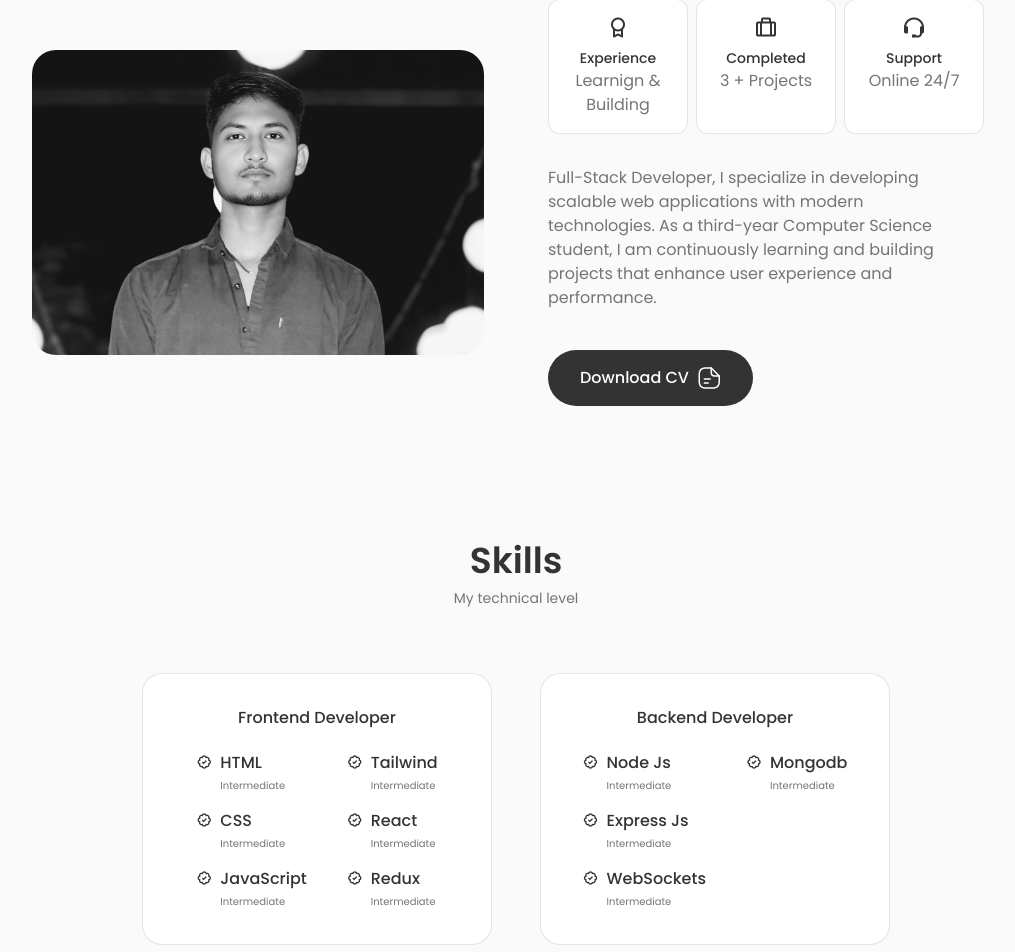
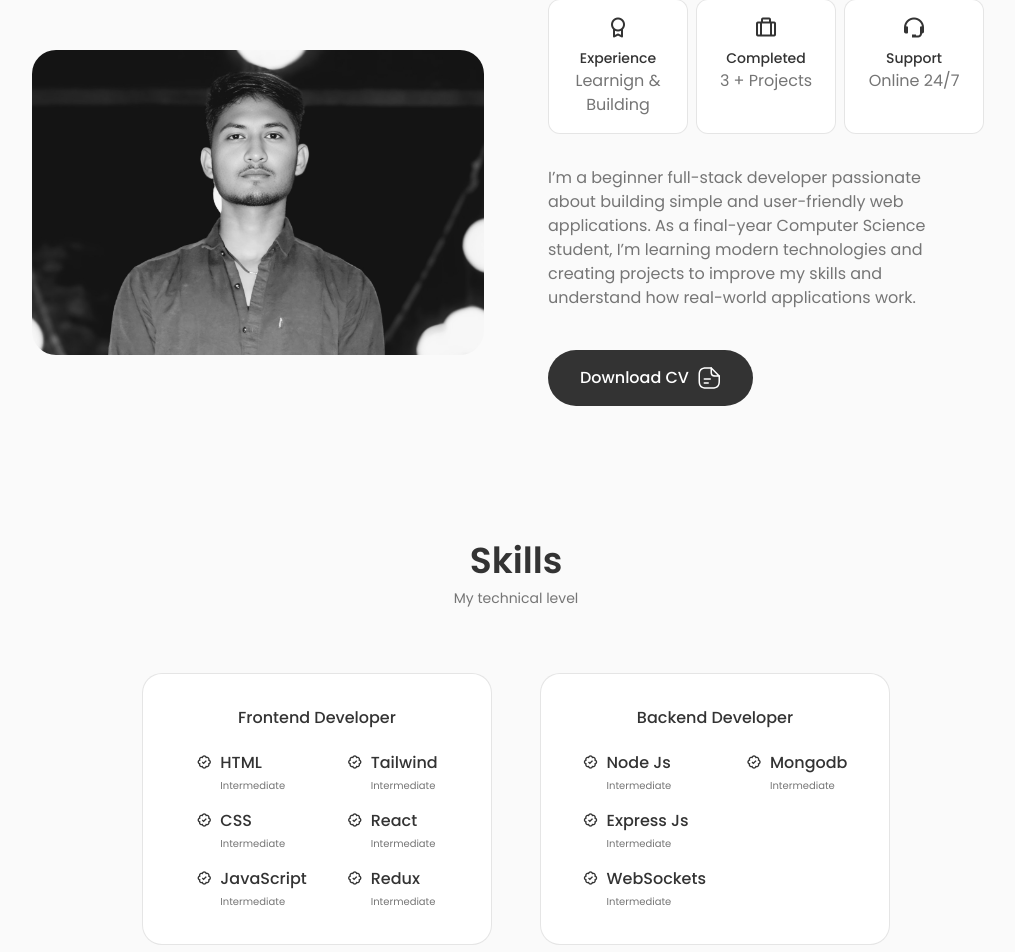
Before and after one commit to Deepak-Kumar62/portfolio, a React (Vite) app: page / in a window 1280 px wide. Shown: the part 839-1791 px from the top of the page, without its empty margins (124-1139 px from the left). Built offline with nearby package versions, Linux system fonts and the light colour scheme.

Commit message:
update about us and cv

```diff
--- a/src/Components/about/About.jsx
+++ b/src/Components/about/About.jsx
@@ -15,7 +15,7 @@ function About() {
         <div className="about__data">
           <Info />
           <p className="about__description">
-            Full-Stack Developer, I specialize in developing scalable web applications with modern technologies. As a third-year Computer Science student, I am continuously learning and building projects that enhance user experience and performance.
+            I’m a beginner full-stack developer passionate about building simple and user-friendly web applications. As a final-year Computer Science student, I’m learning modern technologies and creating projects to improve my skills and understand how real-world applications work.
           </p>
 
           <a href={CV} className="button button__flex">
```
Also changed, not shown: 1 other file (tests, documents, lock files or other folders).
